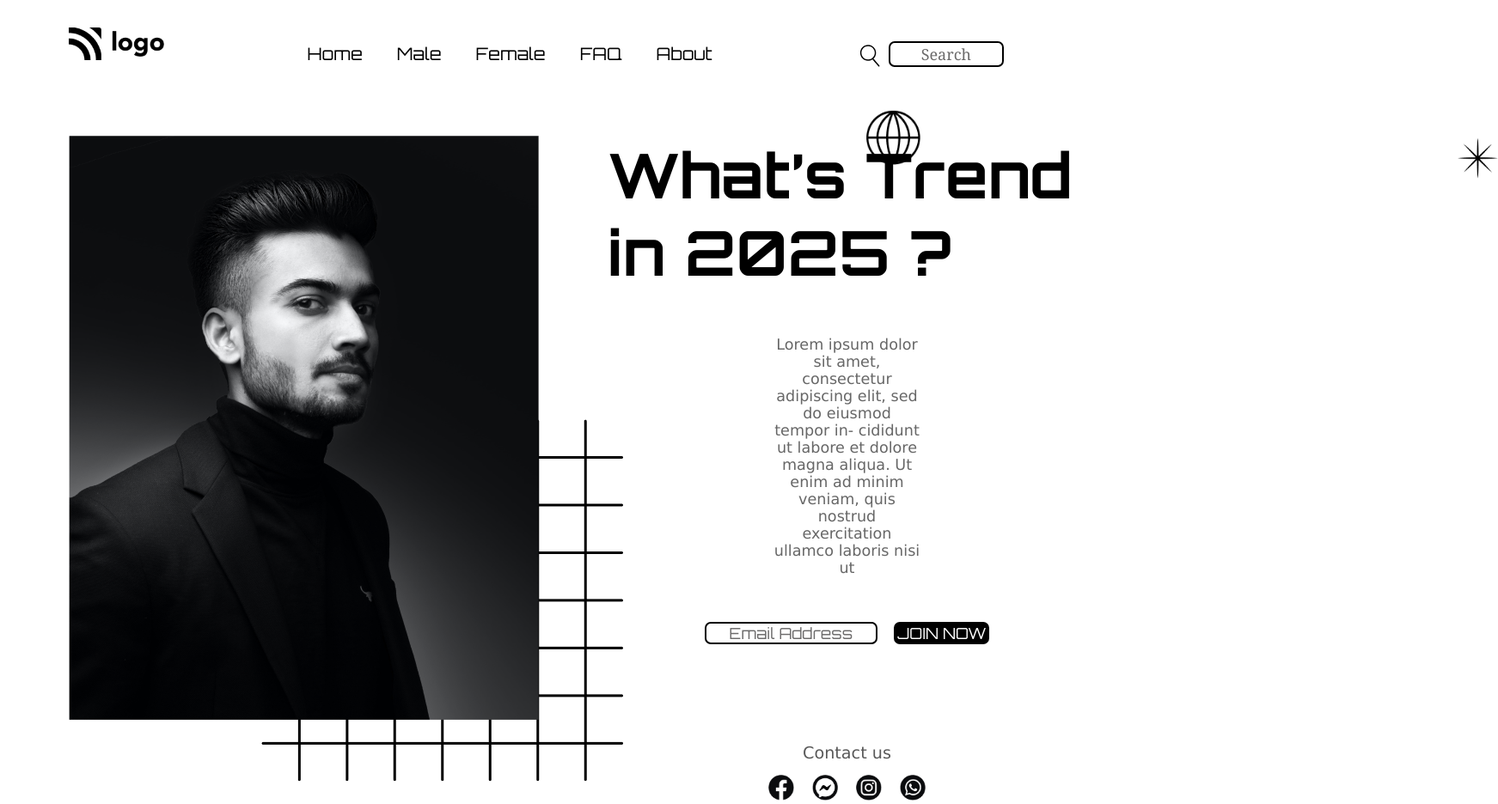
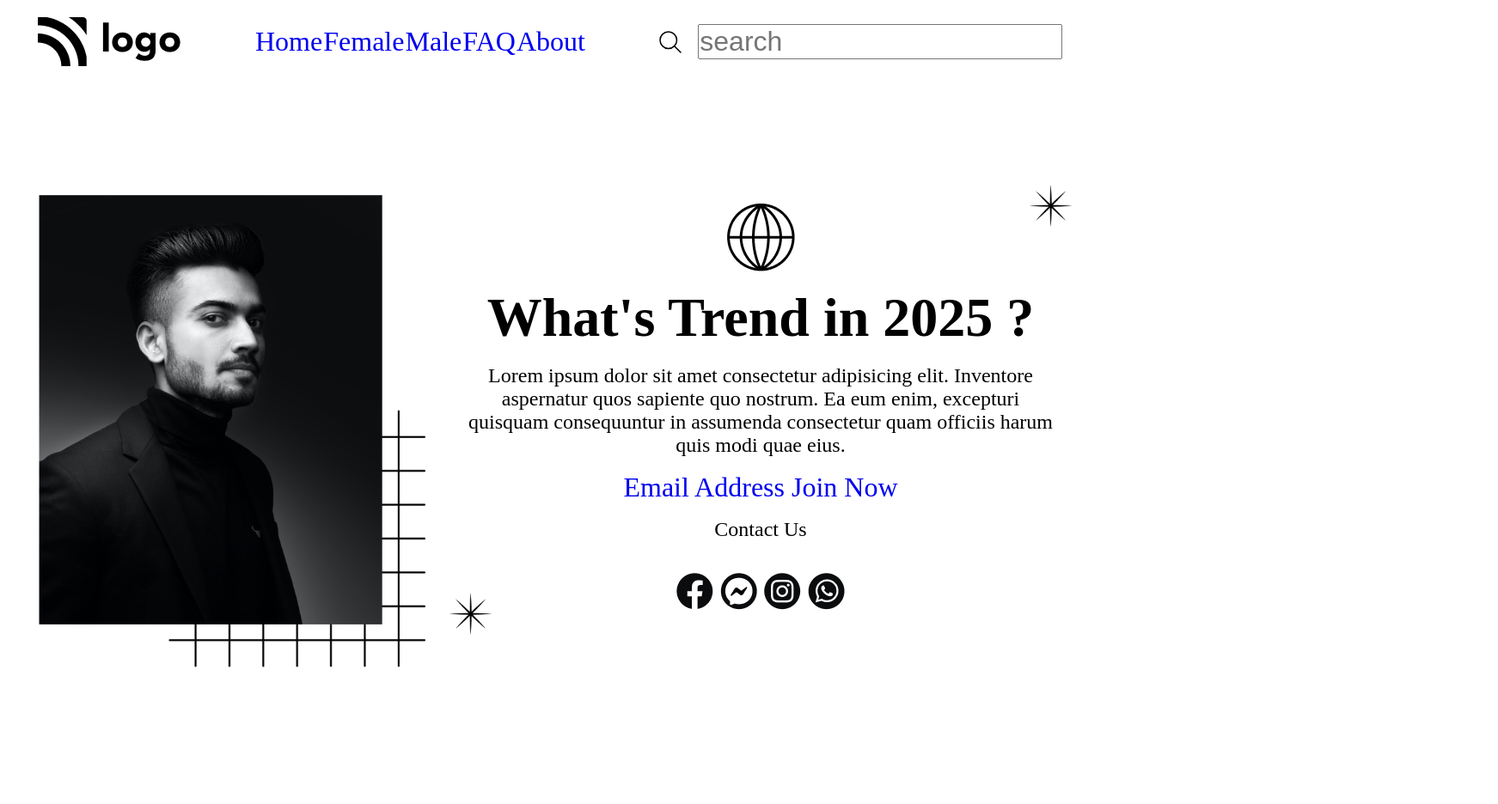
Before and after one commit to AnkitHanotia/task1, a plain HTML site: page index.html in a window 1280 px wide. Shown: the whole page at 86% size, 1743 px wide, since content can reach past the window. After the commit the page ends 877 px from the top, so only its background shows below. Drawn offline with Linux system fonts and the light colour scheme.

Commit message:
Initial commit

```diff
--- a/index.html
+++ b/index.html
@@ -1,120 +1,76 @@
 <!DOCTYPE html>
 <html lang="en">
-  <head>
-    <meta charset="UTF-8" />
-    <meta http-equiv="X-UA-Compatible" content="IE=edge" />
-    <meta name="viewport" content="width=device-width, initial-scale=1.0" />
-    <!-- CSS File -->
-    <link rel="stylesheet" href="/style.css" />
-    <!-- Font Orbiton -->
-    <link rel="preconnect" href="https://fonts.googleapis.com" />
-    <link rel="preconnect" href="https://fonts.gstatic.com" crossorigin />
-    <link
-      href="https://fonts.googleapis.com/css2?family=Orbitron:wght@400;500;600;700;800&display=swap"
-      rel="stylesheet"
-    />
+<head>
+    <meta charset="UTF-8">
+    <meta name="viewport" content="width=device-width, initial-scale=1.0">
+    <title>Task 1</title>
+    <link rel="stylesheet" href="style.css">
+</head>
+<body>
 
-    <!-- FONT Poppins -->
-    <link rel="preconnect" href="https://fonts.googleapis.com" />
-    <link rel="preconnect" href="https://fonts.gstatic.com" crossorigin />
-    <link
-      href="https://fonts.googleapis.com/css2?family=Poppins:wght@200;300;400;500;600;700&display=swap"
-      rel="stylesheet"
-    />
-    <title>Document</title>
-  </head>
-  <body>
-    <div class="container">
-      <!-- Navbar Section -->
-      <section aria-label="navbar">
-        <nav class="navbar-container">
-          <div>
-            <img src="/assets/Logo.png" alt="brand-logo" />
-          </div>
-          <div>
-            <ul class="list">
-              <li class="list-item">Home</li>
-              <li class="list-item">Male</li>
-              <li class="list-item">Female</li>
-              <li class="list-item">FAQ</li>
-              <li class="list-item">About</li>
-            </ul>
-          </div>
-          <div class="button-group">
-            <div class="search-icon">
-              <svg
-                width="32"
-                height="35"
-                viewBox="0 0 32 35"
-                fill="none"
-                xmlns="http://www.w3.org/2000/svg"
-              >
-                <path
-                  d="M13.42 25.34C6.56004 25.34 0.97998 19.76 0.97998 12.9C0.97998 6.03999 6.56004 0.459991 13.42 0.459991C20.28 0.459991 25.86 6.03999 25.86 12.9C25.87 19.76 20.28 25.34 13.42 25.34ZM13.42 2.44999C7.66004 2.44999 2.97998 7.13999 2.97998 12.89C2.97998 18.64 7.66004 23.33 13.42 23.33C19.18 23.33 23.86 18.64 23.86 12.89C23.86 7.13999 19.18 2.44999 13.42 2.44999Z"
-                  fill="black"
-                />
-                <path
-                  d="M30.35 34.4C30.07 34.4 29.7899 34.28 29.5899 34.05L19.75 22.53C19.39 22.11 19.44 21.48 19.86 21.12C20.28 20.76 20.91 20.81 21.27 21.23L31.11 32.75C31.47 33.17 31.42 33.8 31 34.16C30.81 34.32 30.58 34.4 30.35 34.4Z"
-                  fill="black"
-                />
-              </svg>
+    <header>
+        <div class="nav">
+            <div class="content">
+                <img src="./assets/Logo.png" alt="logo">
+
+                <div class="nav-center">
+                    <a href="#">Home</a>
+                    <a href="#">Female</a>
+                    <a href="#">Male</a>
+                    <a href="#">FAQ</a>
+                    <a href="#">About</a>
+                </div>
+
+                <div class="right-search">
+                    <img src="./assets/search.svg" height="24px" width="24px">
+                    <input type="search" placeholder="search">
+                </div>
             </div>
-            <div><button class="nav-button">Search</button></div>
-          </div>
-        </nav>
-      </section>
-      <!-- Hero Banner Section -->
-      <section aria-label="banner">
-        <div class="hero-container">
-          <!-- --------------- -->
-          <!-- Patterns -->
-          <!-- ---------------- -->
-          <span class="square">
-            <img src="/assets/squares.png" alt="square-pattern" />
-          </span>
-          <!-- Star -->
-          <span class="star">
-            <img src="/assets/start.png" alt="start-pattern" />
-          </span>
-          <!-- Globe -->
-          <span class="globe">
-            <img src="/assets/globe.png" alt="globe-pattern" />
-          </span>
-          <div>
-            <img src="/assets/Image.png" alt="person-hero-iamge" />
-          </div>
-          <div class="hero-container-right">
-            <h1 class="hero-heading">What’s Trend in 2025 ?</h1>
-            <p class="hero-description">
-              Lorem ipsum dolor sit amet, consectetur adipiscing elit, sed do
-              eiusmod tempor in- cididunt ut labore et dolore magna aliqua. Ut
-              enim ad minim veniam, quis nostrud exercitation ullamco laboris
-              nisi ut
-            </p>
-            <div>
-              <button class="button-email">Email Address</button>
-              <button class="button-join">JOIN NOW</button>
+        </div>
+    </header>
+
+
+
+    <main>
+        <div class="container">
+            <div class="left-container">
+                <img class="img1" src="./assets/Image.png" height="500px" width="500px" alt="Person">
+                <img class="img2" src="./assets/squares.png" height="400px" width="400px" alt="sqaures">
             </div>
-            <div>
-              <h4 class="contact-heading">Contact us</h4>
-              <div class="icons">
-                <span>
-                  <img src="/assets/Group.png" alt="facebook-icon" />
-                </span>
-                <span>
-                  <img src="/assets/Group (1).png" alt="messenger-icon" />
-                </span>
-                <span>
-                  <img src="/assets/Group (2).png" alt="instagram-icon" />
-                </span>
-                <span>
-                  <img src="/assets/Group (3).png" alt="whatsapp-icon" />
-                </span>
-              </div>
+            <div class="right-container">
+                <img id="globe" src="./assets/globe.png">
+                <img id="right-start"src="./assets/start.png">
+                <h1>What's Trend in 2025 ?</h1>
+                <p>Lorem ipsum dolor sit amet consectetur adipisicing elit.
+                    Inventore aspernatur quos sapiente quo nostrum.
+                    Ea eum enim, excepturi quisquam consequuntur in
+                     assumenda consectetur quam officiis harum quis modi
+                     quae eius.</p>
+
+                <div class="direct-link">
+                    <a href="#">Email Address</a>
+                    <a href="#">Join Now</a>
+                </div>
+                <img id="left-start" src="./assets/start.png">
+
+                <div class="myfooter">
+                    <p>Contact Us</p><br>
+                    <div class="innerfooter">
+                        <img src="./assets/Group.png">
+                        <img src="./assets/Group (1).png">
+                        <img src="./assets/Group (2).png">
+                        <img src="./assets/Group (3).png">
+                    </div>
+
+                </div>
             </div>
-          </div>
         </div>
-      </section>
-    </div>
-  </body>
+
+    </main>
+
+
+
+
+
+</body>
 </html>
--- a/sandbox.config.json
+++ /dev/null
@@ -1,3 +0,0 @@
-{
-  "template": "static"
-}
--- a/style.css
+++ b/style.css
@@ -1,144 +1,126 @@
 *{
     margin: 0;
     padding: 0;
-    font-family:Verdana, Geneva, Tahoma, sans-serif;
+    box-sizing: border-box;
 }
-.list-item,h1, .button-email, .button-join{
-    font-family: 'Orbitron';
+
+body {
+    height: 100vh;
 }
-.container{
-    padding: 2em 1em 0em 5em;
+
+
+header {
+  width: 100%;
 }
-/* <------------Nav-Bar Section ------------->*/
-.navbar-container{
+.nav {
+  width: 100%;
+  margin-top: 20px;
+}
+
+.nav .content{
     display: flex;
-    align-items:baseline;
+    align-items: center;
+    justify-content: space-around;
+    width: 100%;
+}
+
+.nav .content .nav-center {
+    display: flex;
     justify-content: space-between;
-    padding-right: 6em;
+    width: 30%;
+    font-size: 2rem;
 }
-/* <------------Nav-Bar LOGO ------------->*/
-.navbar-container img{
-    height: 38px;
+
+a{
+    text-decoration: none;
 }
-/* <------------Nav-Bar Menu ------------->*/
-.list{
+
+.nav .content .right-search {
     display: flex;
-    list-style: none ;
+    align-items: center;
+    gap: 20px;
 }
-.list-item{
-    padding: 0em 1em;
-    font-size: 20px;
+
+.right-search img {
+  transform: scale(1.5);
 }
-.list-item:hover::after{
-    content: '';
-    border-bottom: 3px solid black;
-    display: block;
-    margin-left: 20%;
-    width: 70%;
+.right-search input {
+  font-size: 2rem;
 }
-.list-item:hover{
-    transition: all 0.2s;
-    font-weight: 600;
-    font-size: 1.3em;
+
+/* main   */
+
+main {
+    height: 100%;
+    width: 100%;
 }
-/* <------------Nav-Bar Search area ------------->*/
-.button-group{
-    display:flex;
-    align-items: baseline;
+
+.container {
+    display: flex;
+    align-items: center;
+    justify-content: space-around;
+    height: 100%;
+    width: 100%;
+    margin: 0 auto;
 }
-.search-icon{
-    display:flex;
-    align-items: baseline;
-    padding-right: 6px;
+
+
+h1 {
+  font-size: 4rem;
 }
-.search-icon svg{
-    height: 26px;
+p{
+  text-align: center;
+  font-size: 1.5rem;
+}
+.right-container {
+    display: flex;
+    align-items: center;
+    flex-direction: column;
     position: relative;
-    top:8px;
+    height: 500px;
+    width: 700px;
+    justify-content: space-around;
+    font-size: 2rem;
 }
-button{
-    padding: 0em 1.5em;
-    border: 2px solid black;
-    border-radius: 7px;
-    background: transparent;
-    font-size: 18px;
-    font-family:Georgia, 'Times New Roman', Times, serif;
-    color: #6c6b6b;
-}
-.nav-button{
-    height: 1.7em;
-    padding: 0em 2em;
+
+.right-container .myfooter {
+    display: flex;
+    align-items: center;
+    flex-direction: column;
 
 }
-/* <------------Banner Area ------------->*/
 
-.hero-container{
-    display: flex;
-    padding-top: 5em;
-    justify-content: space-between;
+#right-start {
+  position: absolute;
+  top: 0;
+  right: 0;
+  height: 25px;
+  transform: scale(2);
+}
+#left-start {
+  position: absolute;
+  bottom: 0;
+  left: 0;
+  height: 25px;
+  transform: scale(2);
 }
 
-.square{
-    position: absolute;
-    z-index: -1;
-    top: 30.5em;
-    left: 19em;
-    height:1em;
+
+.left-container {
+  position: relative;
 }
-.star{
-    z-index: -1;
-    position: absolute;
-    top: 10em;
-    left: 106em;
+
+.img1 {
+  display: block;
+  height: 500px;
+  width: 400px;
 }
-.star img{
-    height: 3em;
+
+.img2 {
+  position: absolute;
+  bottom: -50px;
+  right: -50px;
+  height: 300px;
+  width: auto;
+  z-index: -1;
 }
-.globe{
-    z-index: -1;
-    position: absolute;
-    top: 8em;
-    left: 63em;
-}
-.globe img{
-    height: 4em;
-}
-/* <------------------Details-Right----------------->  */
-
-.hero-container-right{
-    display: flex;
-    flex-direction: column;
-    justify-content: center;
-    align-items: center;
-    padding-left: 5em;
-}
-.hero-heading{
-    font-size: 4.5em;
-}
-.hero-description{
-    padding: 3em 11em;
-    font-size: 1.1em;
-    color: rgb(103, 103, 103);
-    text-align: center;
-}
-.button-join{
-    background-color: black;
-    color: white;
-    padding: 0em 0.1em;
-    margin-left: 0.8em;
-}
-/* <-----------------Right Content's Footer--------------> */
-.contact-heading{
-    margin-top: 6em;
-    font-size: 1.2em;
-    color: #595959;
-    text-align: center;
-    margin-bottom: 0.7em;
-    font-weight: lighter;
-}
-.icons span{
-    margin:0em 0.5em;
-}
-.icons img{
-    height: 30px;
-}
```
Also changed, not shown: package.json (deleted, +0 -24 lines), README.md (deleted), ScreenShot.png (deleted), assets/search.svg (added), thumbnail.png (deleted), 2 other files.
